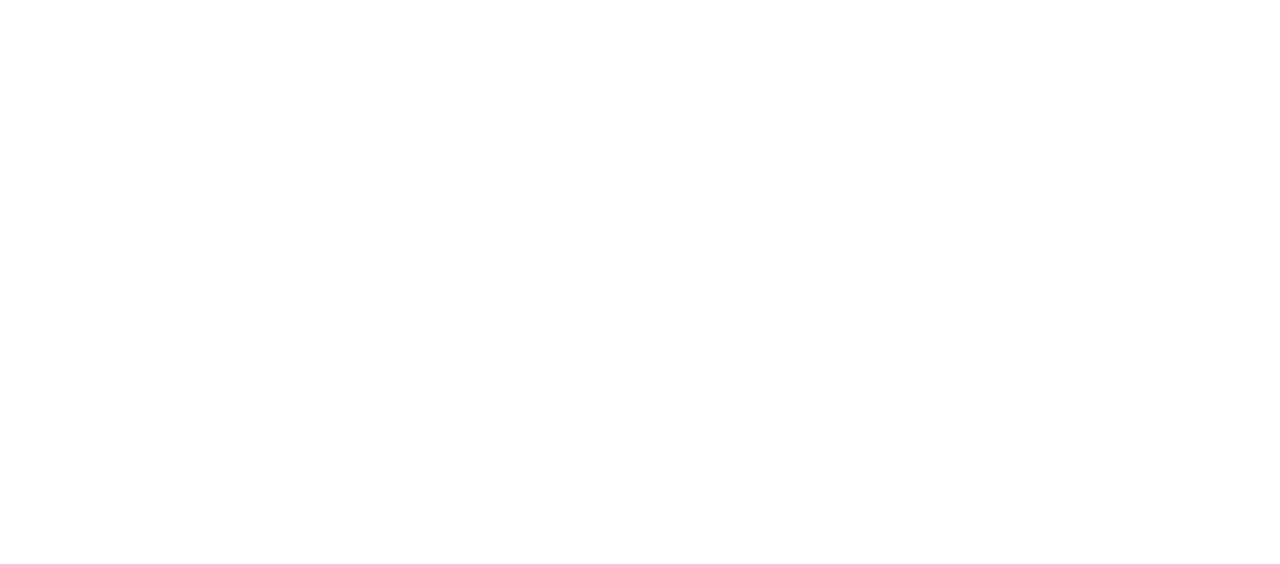
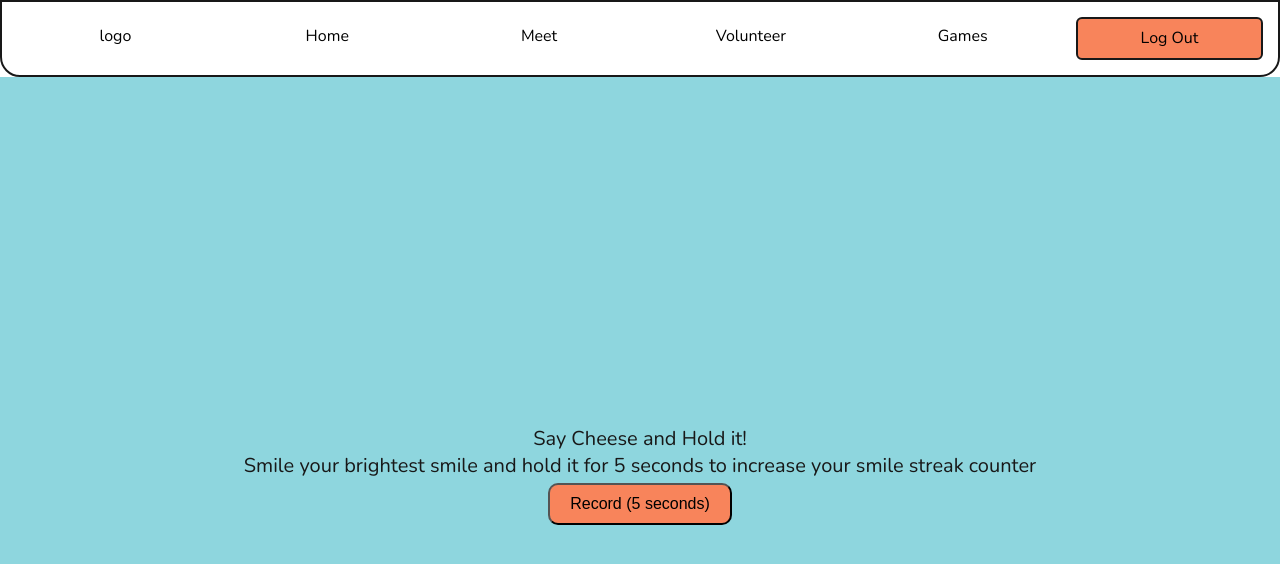
Before and after one commit to Jansxn/GFG_Hack_2023, a React (Create React App) app in the folder frontend/: page /emo in a window 1280 px wide. Before the commit this address had no page. Shown: the top 564 px of the page. Built offline with nearby package versions, Linux system fonts and the light colour scheme.

Commit message:
Added page + code for emotion sensing ui

```diff
--- a/frontend/src/App.js
+++ b/frontend/src/App.js
@@ -6,6 +6,7 @@
 import Login from './components/Login_page/Login';
 import Signup from './components/Signup_page/Signup';
 import Profile from './components/Profile_page/Profile';
+import Emotion from './components/Webcam_page/emotion';
 
 function App() {
   return (
@@ -14,6 +15,7 @@
       <Route path="/login" element={<Login />} />
       <Route path="/signup" element={<Signup />} />
       <Route path="/profile" element={<Profile />} />
+      <Route path="/emo" element={<Emotion />} />
     </Routes>
     // <div className="App">
     //     <Intro />
--- a/frontend/src/components/Intro_page/Cards.js
+++ b/frontend/src/components/Intro_page/Cards.js
@@ -165,7 +165,11 @@
                 <div className='card-title'>Profile</div>
                 <div className = "streak">
                 <Link to="/profile"><img src = {userData.pfp} alt = "Profile" className='user-img'/></Link>
-                    <div className='streak-img'><img src = {streak_icon} alt = "Streak Icon" />{userData.streak}</div>
+                <Link to="/emo">
+                    <div className='streak-img'>
+                        <img src = {streak_icon} alt = "Streak Icon" />{userData.streak}
+                    </div>
+                </Link>
                 </div>
             </div>
 
--- a/frontend/src/components/Intro_page/Intro.css
+++ b/frontend/src/components/Intro_page/Intro.css
@@ -399,6 +399,7 @@
     position: relative;
     color: #ffffff;
     font-size: 0.8rem;
+    text-decoration: none;
 }
 
 .cards .profile .streak .streak-img{
@@ -407,10 +408,12 @@
     position: absolute;
     right: 0;
     top: 0;
+    color: #ffffff;
     display: flex;
     justify-content: center;
     align-items: center;
     padding: 5px;
+    text-decoration: none;
 }
 
 .cards .bmi{
--- /dev/null
+++ b/frontend/src/components/Webcam_page/emotion.css
@@ -0,0 +1,50 @@
+@import url('https://fonts.googleapis.com/css2?family=Nunito:wght@300&display=swap');
+
+.emo{
+    font-family: 'Nunito', sans-serif;
+    font-size: 20px;
+    font-weight: 300;
+    background: #8ED6DE;
+    height: 100vh;
+    text-align: center;
+    display: flex;
+    flex-direction: column;
+    justify-content: center;
+    align-items: center;
+}
+
+
+.emo .vid-container {
+    width: 60%;
+    height: 60%;
+    background: #D9C6F4;
+    padding: 30px;
+    display: flex;
+    flex-direction: column;
+    justify-content: center;
+    align-items: center;
+    border-radius: 20px;
+    border: #000000 2px solid;
+
+}
+
+.emo .vid-container .vid{
+ border: #fff 7px solid;
+ border-radius: 20%;
+}
+
+
+.emo .but{
+    background: #F8845B;
+    padding: 10px 20px;
+    text-align: center;
+    text-decoration: none;
+    display: inline-block;
+    font-size: 16px;
+    margin: 4px 2px;
+    border-radius: 10px;
+}
+
+.emo .hide{
+    display: none;
+}
--- /dev/null
+++ b/frontend/src/components/Webcam_page/emotion.js
@@ -0,0 +1,82 @@
+import React from 'react';
+import { useRef, useEffect , useState} from 'react';
+import './emotion.css';
+import Navbar from '../Intro_page/Navbar';
+
+function Emotion(e){
+    // e.preventDefault();
+    const videoRef = useRef(null);
+    const [click, setClick] = useState(0)
+
+    useEffect(() => {
+    const constraints = { video: true, audio: true };
+    const videoElement = document.getElementById("video");
+    const mediaRecorderChunks = [];
+
+    function startVideo() {
+        navigator.mediaDevices.getUserMedia(constraints)
+        .then((stream) => {
+            videoElement.srcObject = stream;
+
+            const mediaRecorder = new MediaRecorder(stream, { mimeType: "video/webm; codecs=vp9" });
+            mediaRecorder.start();
+
+            mediaRecorder.addEventListener("dataavailable", (event) => {
+              mediaRecorderChunks.push(event.data);
+            });
+
+            mediaRecorder.addEventListener("stop", () => {
+              const blob = new Blob(mediaRecorderChunks, { type: "video/webm" });
+              const url = URL.createObjectURL(blob);
+              const videoDownloadLink = document.createElement("a");
+              videoDownloadLink.href = url;
+              videoDownloadLink.download = "recorded-video.webm";
+              videoDownloadLink.click();
+              videoDownloadLink.innerHTML = "Download Recorded Video";
+            });
+
+            setTimeout(() => {
+              mediaRecorder.stop();
+              // videoElement.srcObject = null;
+            }, 10000);
+        })
+        .catch((error) => {
+            console.error(error);
+        });
+    }
+    if (click === 1)
+      startVideo();
+  }, [click])
+
+    return(
+      <>
+      <Navbar />
+    <div className='emo'>
+        <div className='vid-container hide'>
+            <video id="video" width="400" height="300" autoPlay ref={videoRef} muted className='vid'></video>
+            <br />
+            HOLD IT IN!
+        </div>
+
+        <div className='instructions'>
+          Say Cheese and Hold it!<br />
+          Smile your brightest smile and hold it for 5 seconds to increase your smile streak counter<br />
+        </div>
+
+        <button id="record-button" className="but" onClick={()=> {
+          if (click === 0)
+            setClick(1);
+          else
+            setClick(0);
+          for (var i = 0; i < document.getElementsByClassName('vid-container').length; i++)
+            document.getElementsByClassName('vid-container')[i].classList.toggle('hide');
+          for (i = 0; i < document.getElementsByClassName('but').length; i++)
+            document.getElementsByClassName('but')[i].classList.toggle('hide');
+          for (i = 0; i < document.getElementsByClassName('instructions').length; i++)
+            document.getElementsByClassName('instructions')[i].classList.toggle('hide');
+        }}>Record (5 seconds)</button>
+    </div></>
+    )
+}
+
+export default Emotion;
```
